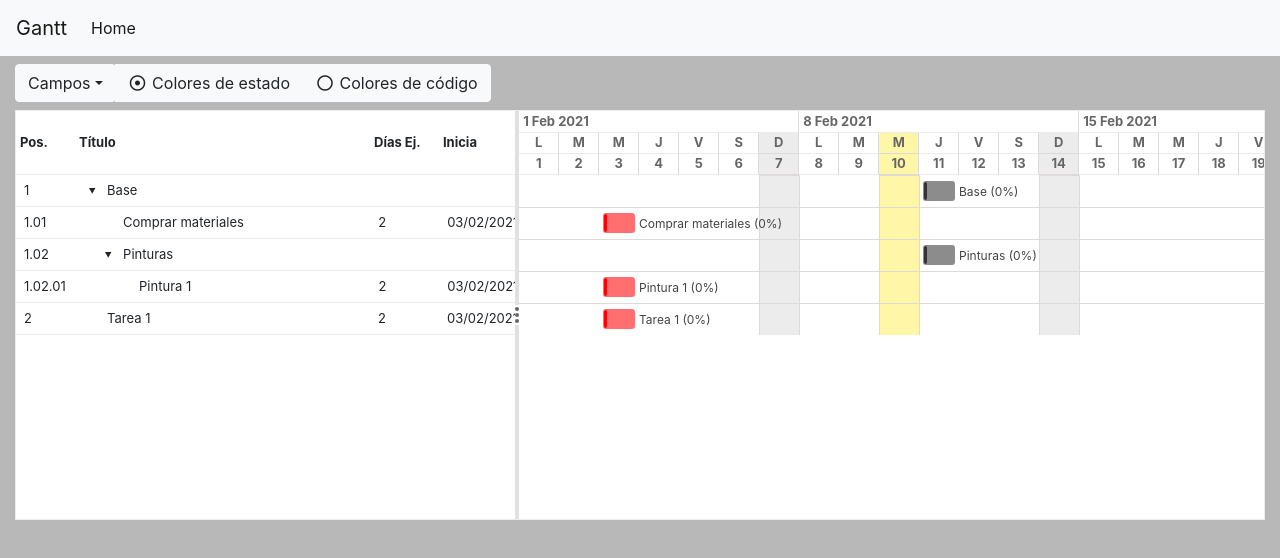
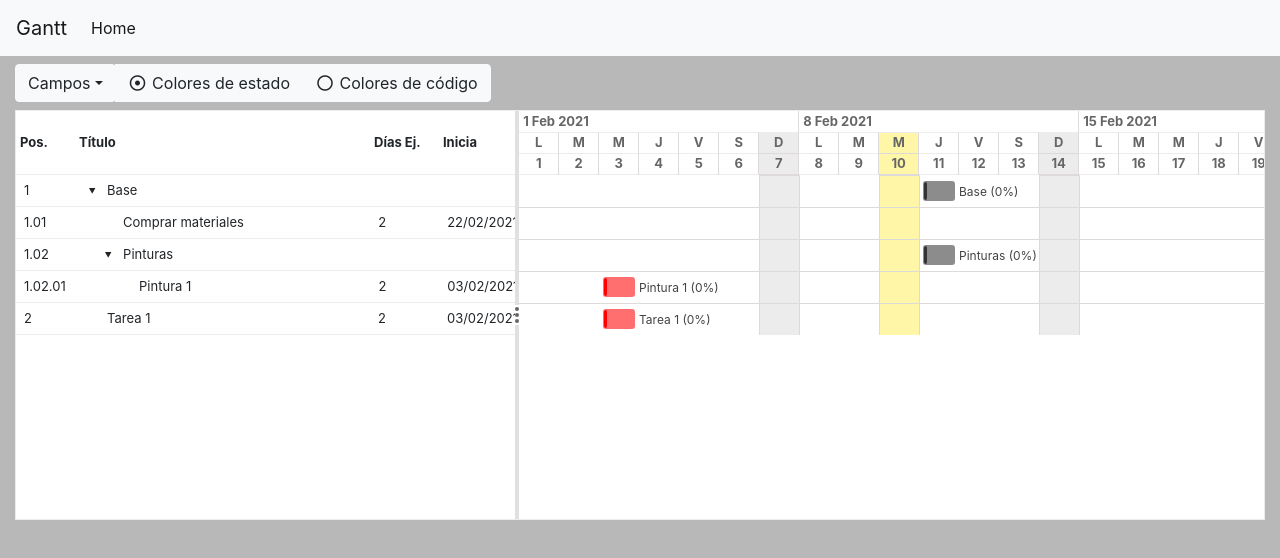
Before and after one commit to CharlesPs/power-gantt, a React (Create React App) app: page / in a window 1280 px wide. Shown: the top 558 px of the page. Built offline with nearby package versions, Linux system fonts and the light colour scheme.

Commit message:
modify example

```diff
--- a/src/App.tsx
+++ b/src/App.tsx
@@ -184,8 +184,8 @@ const App = () => {
                             _id: 'item0',
                             name: 'Comprar materiales',
                             execute_days: 2,
-                            startsAt: '2021-02-03',
-                            endsAt: '2021-02-03',
+                            startsAt: '2021-02-22',
+                            endsAt: '2021-02-27',
                             progress: 50,
                             unit: 'Metros',
                             metered: 1,
```
